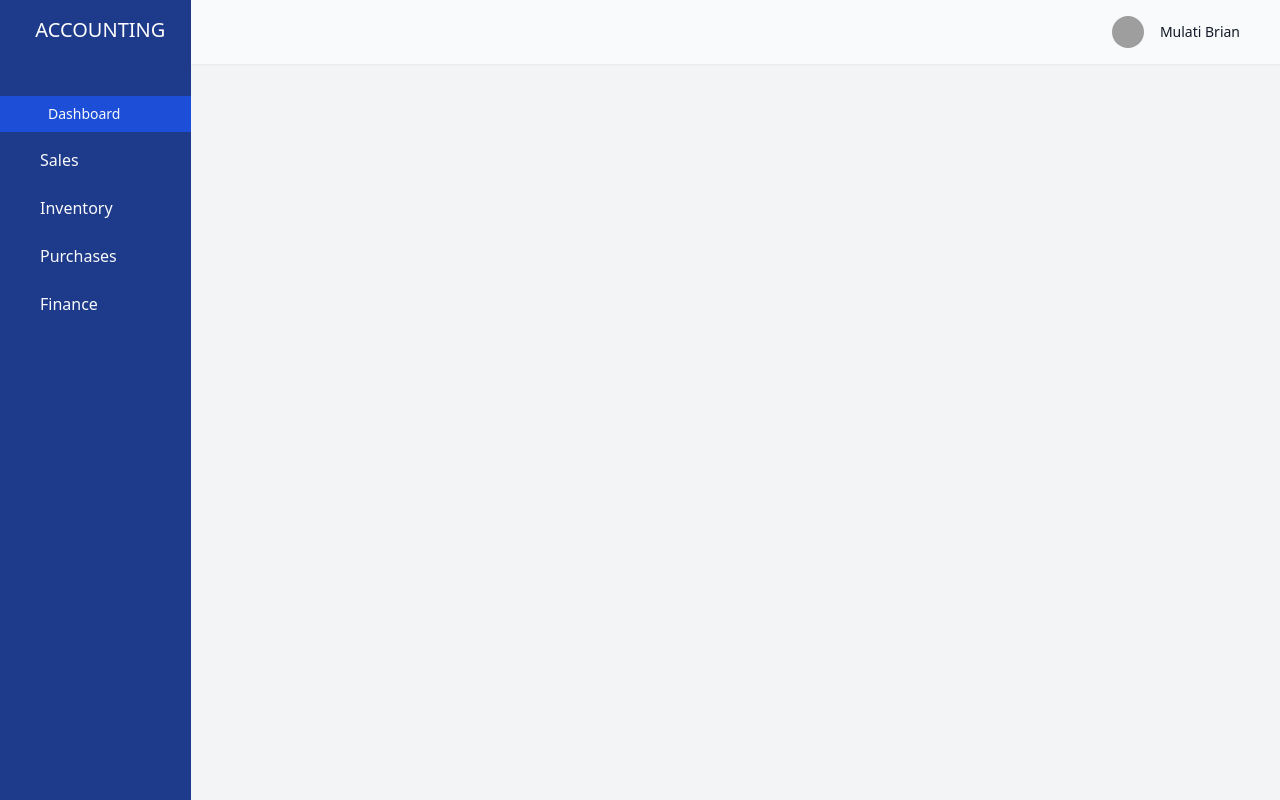
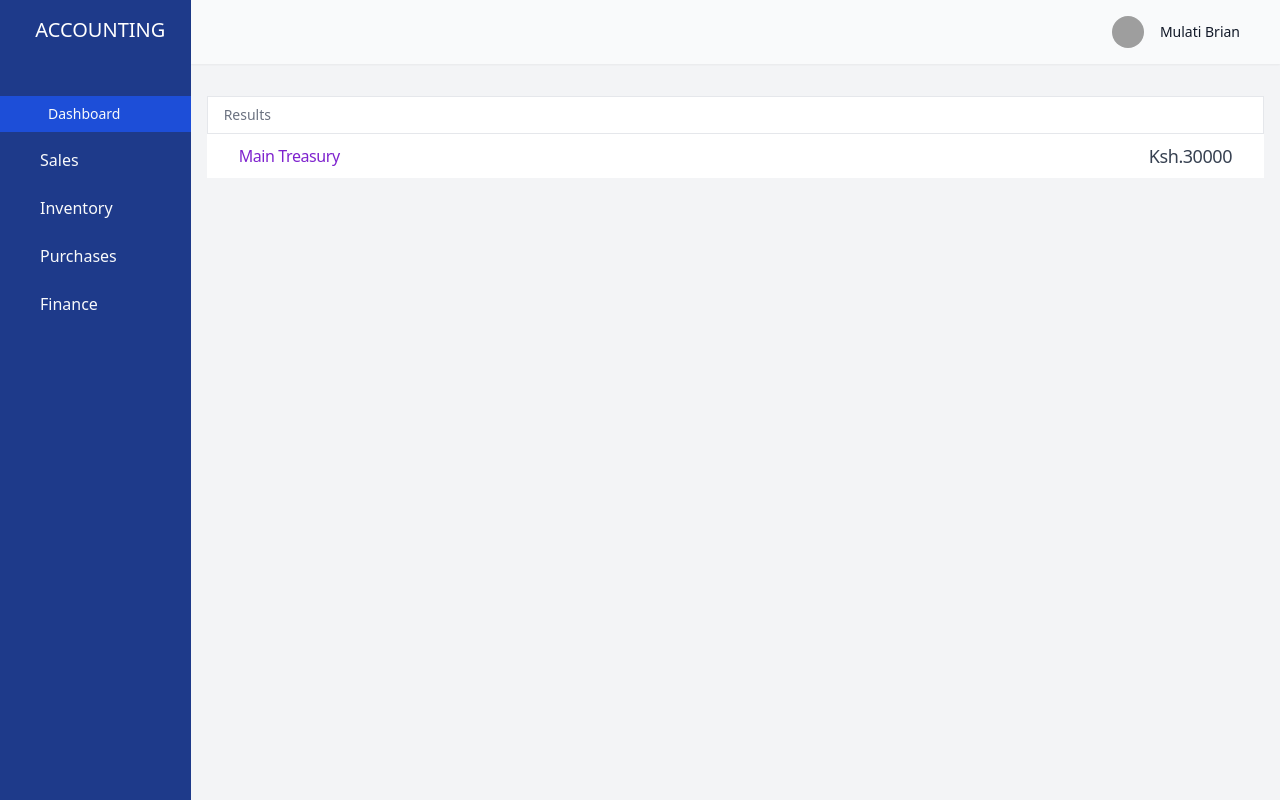
Before and after one commit to Brian-mula/accounting, a Nuxt app: page /treasury in a window 1280 px wide. Built offline with nearby package versions, Linux system fonts and the light colour scheme; grey boxes are pictures that could not be loaded.

Commit message:
added treasury page

```diff
--- a/components/sideNav.vue
+++ b/components/sideNav.vue
@@ -178,7 +178,7 @@
                       Incomes
                     </nuxt-link>
                      <nuxt-link
-                      to="manage_suppliers"
+                      to="/treasury"
                       class="flex items-center p-2 text-base font-normal text-gray-600 hover:bg-gray-100"
                     >
                       Treasuries & bank
--- /dev/null
+++ b/pages/treasury.vue
@@ -0,0 +1,37 @@
+<template>
+    <div>
+<div class="mt-8 mb-4 bg-white">
+      <h3 class="bg-white text-gray-500 text-sm border px-4 py-2 mt-2">
+        Results
+      </h3>
+      <div>
+        <nuxt-link
+
+          class="flex justify-between items-center rounded px-8 pt-1 pb-1"
+        >
+          <div>
+            <h5 class="mb-1 mt-1 text-md tracking-tight text-purple-700">
+              Main Treasury
+            </h5>
+
+          </div>
+
+          <div>
+            <h5 class="mb-1 mt-1 text-lg tracking-tight text-gray-700">
+              Ksh.30000
+            </h5>
+
+          </div>
+        </nuxt-link>
+      </div>
+    </div>
+    </div>
+</template>
+
+<script setup>
+
+</script>
+
+<style lang="scss" scoped>
+
+</style>
```
